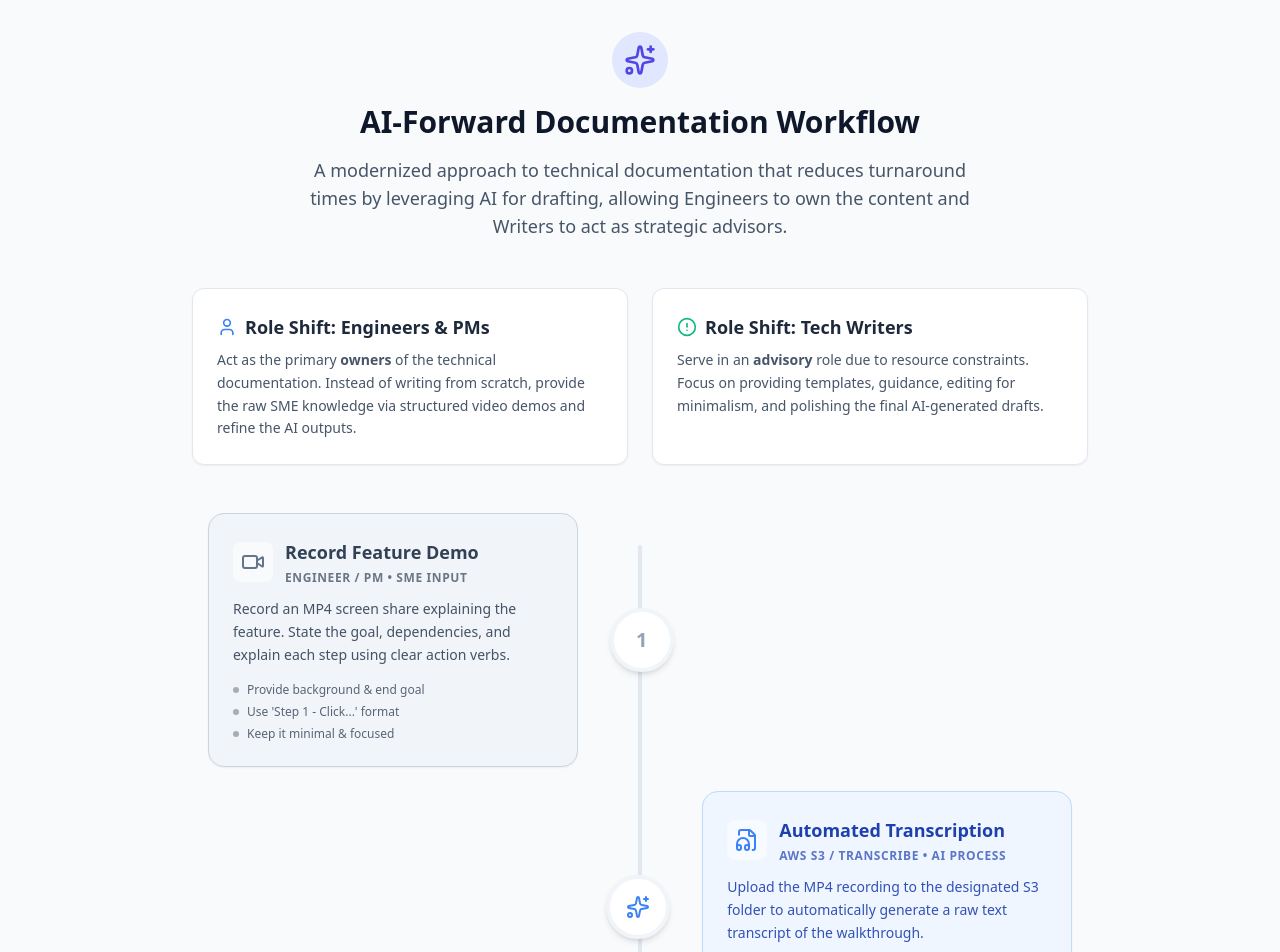
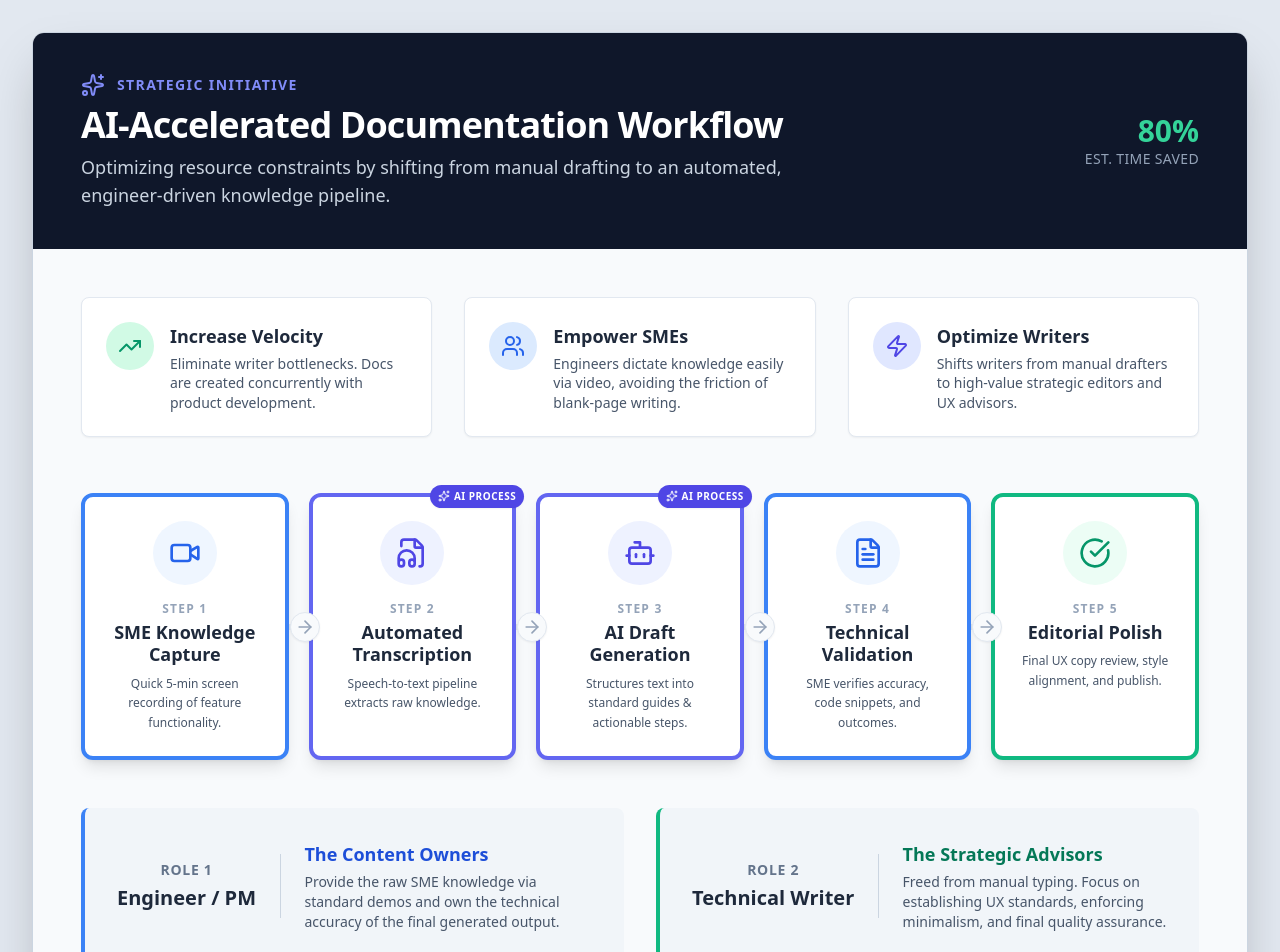
Before and after one commit to disquee/ai-docs-workflow, a React (Vite) app: page / in a window 1280 px wide. Shown: the top 952 px of the page. Built offline with nearby package versions, Linux system fonts and the light colour scheme.

Commit message:
updated to flat graphic

```diff
--- a/src/App.jsx
+++ b/src/App.jsx
@@ -1,176 +1,183 @@
 import React from 'react';
-import { Video, FileAudio, Bot, FileText, CheckCircle, ArrowDown, User, Sparkles, AlertCircle } from 'lucide-react';
+import { Video, FileAudio, Bot, FileText, CheckCircle, ArrowRight, Zap, TrendingUp, Users, Sparkles } from 'lucide-react';
 
 export default function App() {
   const steps = [
     {
       id: 1,
-      title: "Record Feature Demo",
+      title: "SME Knowledge Capture",
       owner: "Engineer / PM",
-      role: "SME Input",
       type: "human",
       icon: Video,
-      color: "bg-slate-100 border-slate-300 text-slate-700",
-      iconColor: "text-slate-500",
-      description: "Record an MP4 screen share explaining the feature. State the goal, dependencies, and explain each step using clear action verbs.",
-      details: ["Provide background & end goal", "Use 'Step 1 - Click...' format", "Keep it minimal & focused"]
+      color: "border-blue-500",
+      bgColor: "bg-blue-50",
+      iconColor: "text-blue-600",
+      description: "Quick 5-min screen recording of feature functionality."
     },
     {
       id: 2,
       title: "Automated Transcription",
-      owner: "AWS S3 / Transcribe",
-      role: "AI Process",
+      owner: "AWS S3 / AI",
       type: "ai",
       icon: FileAudio,
-      color: "bg-blue-50 border-blue-200 text-blue-800",
-      iconColor: "text-blue-500",
-      description: "Upload the MP4 recording to the designated S3 folder to automatically generate a raw text transcript of the walkthrough.",
-      details: ["Audio to text conversion", "Automated via S3 upload"]
+      color: "border-indigo-500",
+      bgColor: "bg-indigo-50",
+      iconColor: "text-indigo-600",
+      description: "Speech-to-text pipeline extracts raw knowledge."
     },
     {
       id: 3,
       title: "AI Draft Generation",
-      owner: "AI LLM tool",
-      role: "AI Process",
+      owner: "Cedric AI",
       type: "ai",
       icon: Bot,
-      color: "bg-indigo-50 border-indigo-200 text-indigo-800",
-      iconColor: "text-indigo-500",
-      description: "Run the raw transcript through AI tool to automatically organize, structure, and format the text into a standard guide.",
-      details: ["Formats raw text into User Guide", "Structures prerequisites & steps"]
+      color: "border-indigo-500",
+      bgColor: "bg-indigo-50",
+      iconColor: "text-indigo-600",
+      description: "Structures text into standard guides & actionable steps."
     },
     {
       id: 4,
-      title: "Formatting & API Updates",
+      title: "Technical Validation",
       owner: "Engineer / PM",
-      role: "Doc Owner",
       type: "human",
       icon: FileText,
-      color: "bg-slate-100 border-slate-300 text-slate-700",
-      iconColor: "text-slate-500",
-      description: "Review the AI-generated draft. Format the User Guide, update technical API references, and ensure all examples actually work.",
-      details: ["Test all examples", "Add full results for steps", "Address the 'sneaky gotchas'"]
+      color: "border-blue-500",
+      bgColor: "bg-blue-50",
+      iconColor: "text-blue-600",
+      description: "SME verifies accuracy, code snippets, and outcomes."
     },
     {
       id: 5,
-      title: "Advisory Review & Polish",
+      title: "Editorial Polish",
       owner: "Technical Writer",
-      role: "Advisory/Editor",
       type: "human",
       icon: CheckCircle,
-      color: "bg-emerald-50 border-emerald-200 text-emerald-800",
-      iconColor: "text-emerald-500",
-      description: "Writer reviews the draft for active voice, present tense, and minimalism. Final console content review is completed.",
-      details: ["Fix wordsmithing", "Ensure UX copy standards", "Final publish"]
+      color: "border-emerald-500",
+      bgColor: "bg-emerald-50",
+      iconColor: "text-emerald-600",
+      description: "Final UX copy review, style alignment, and publish."
     }
   ];
 
   return (
-    <div className="min-h-screen bg-slate-50 p-8 font-sans">
-      <div className="max-w-4xl mx-auto">
+    <div className="min-h-screen bg-slate-200 flex items-center justify-center p-4 md:p-8 font-sans">
+      {/* Presentation Slide Container */}
+      <div className="w-full max-w-7xl bg-white rounded-xl shadow-2xl overflow-hidden flex flex-col border border-slate-300 relative" style={{ minHeight: '900px' }}>
 
-        {/* Header Section */}
-        <header className="mb-12 text-center">
-          <div className="inline-flex items-center justify-center p-3 bg-indigo-100 rounded-full mb-4">
-            <Sparkles className="w-8 h-8 text-indigo-600" />
+        {/* Header Bar */}
+        <div className="bg-slate-900 text-white px-12 py-10 flex justify-between items-center">
+          <div>
+            <div className="flex items-center space-x-3 mb-2">
+              <Sparkles className="text-indigo-400 w-6 h-6" />
+              <h4 className="text-indigo-400 font-semibold tracking-widest uppercase text-sm">Strategic Initiative</h4>
+            </div>
+            <h1 className="text-4xl font-extrabold tracking-tight">AI-Accelerated Documentation Workflow</h1>
+            <p className="text-slate-300 mt-2 text-lg max-w-3xl">Optimizing resource constraints by shifting from manual drafting to an automated, engineer-driven knowledge pipeline.</p>
           </div>
-          <h1 className="text-3xl font-bold text-slate-900 mb-4">AI-Forward Documentation Workflow</h1>
-          <p className="text-lg text-slate-600 max-w-2xl mx-auto">
-            A modernized approach to technical documentation that reduces turnaround times by leveraging AI for drafting, allowing Engineers to own the content and Writers to act as strategic advisors.
-          </p>
-        </header>
-
-        {/* Strategy Callouts */}
-        <div className="grid grid-cols-1 md:grid-cols-2 gap-6 mb-12">
-          <div className="bg-white p-6 rounded-xl border border-slate-200 shadow-sm">
-            <h3 className="flex items-center text-lg font-semibold text-slate-800 mb-2">
-              <User className="w-5 h-5 mr-2 text-blue-500" />
-              Role Shift: Engineers & PMs
-            </h3>
-            <p className="text-slate-600 text-sm leading-relaxed">
-              Act as the primary <strong>owners</strong> of the technical documentation. Instead of writing from scratch, provide the raw SME knowledge via structured video demos and refine the AI outputs.
-            </p>
-          </div>
-          <div className="bg-white p-6 rounded-xl border border-slate-200 shadow-sm">
-            <h3 className="flex items-center text-lg font-semibold text-slate-800 mb-2">
-              <AlertCircle className="w-5 h-5 mr-2 text-emerald-500" />
-              Role Shift: Tech Writers
-            </h3>
-            <p className="text-slate-600 text-sm leading-relaxed">
-              Serve in an <strong>advisory</strong> role due to resource constraints. Focus on providing templates, guidance, editing for minimalism, and polishing the final AI-generated drafts.
-            </p>
+          <div className="hidden lg:flex items-center space-x-6">
+            <div className="text-right">
+              <div className="text-3xl font-bold text-emerald-400">80%</div>
+              <div className="text-sm text-slate-400 uppercase tracking-wide">Est. Time Saved</div>
+            </div>
           </div>
         </div>
 
-        {/* Workflow Diagram */}
-        <div className="relative">
-          {/* Connecting Line */}
-          <div className="absolute left-8 top-8 bottom-8 w-1 bg-slate-200 rounded-full md:left-1/2 md:-ml-0.5 z-0 hidden md:block"></div>
+        {/* Main Content Area */}
+        <div className="flex-grow p-12 pb-16 flex flex-col justify-between bg-slate-50">
 
-          <div className="space-y-6 relative z-10">
-            {steps.map((step, index) => {
-              const Icon = step.icon;
-              const isEven = index % 2 === 0;
+          {/* Top Row: The Value Proposition */}
+          <div className="grid grid-cols-3 gap-8 mb-10">
+            <div className="bg-white p-6 rounded-lg border border-slate-200 shadow-sm flex items-start space-x-4">
+              <div className="bg-emerald-100 p-3 rounded-full"><TrendingUp className="w-6 h-6 text-emerald-600" /></div>
+              <div>
+                <h3 className="font-bold text-slate-800 text-lg">Increase Velocity</h3>
+                <p className="text-sm text-slate-600 leading-snug mt-1">Eliminate writer bottlenecks. Docs are created concurrently with product development.</p>
+              </div>
+            </div>
+            <div className="bg-white p-6 rounded-lg border border-slate-200 shadow-sm flex items-start space-x-4">
+              <div className="bg-blue-100 p-3 rounded-full"><Users className="w-6 h-6 text-blue-600" /></div>
+              <div>
+                <h3 className="font-bold text-slate-800 text-lg">Empower SMEs</h3>
+                <p className="text-sm text-slate-600 leading-snug mt-1">Engineers dictate knowledge easily via video, avoiding the friction of blank-page writing.</p>
+              </div>
+            </div>
+            <div className="bg-white p-6 rounded-lg border border-slate-200 shadow-sm flex items-start space-x-4">
+              <div className="bg-indigo-100 p-3 rounded-full"><Zap className="w-6 h-6 text-indigo-600" /></div>
+              <div>
+                <h3 className="font-bold text-slate-800 text-lg">Optimize Writers</h3>
+                <p className="text-sm text-slate-600 leading-snug mt-1">Shifts writers from manual drafters to high-value strategic editors and UX advisors.</p>
+              </div>
+            </div>
+          </div>
 
-              return (
-                <div key={step.id} className={`flex flex-col md:flex-row items-center ${isEven ? 'md:flex-row-reverse' : ''}`}>
+          {/* Middle Row: The Workflow Pipeline */}
+          <div className="relative flex-grow flex items-center mb-12 mt-4">
+            {/* Background connecting line */}
+            <div className="absolute top-1/2 left-0 w-full h-1.5 bg-slate-200 -translate-y-1/2 z-0"></div>
 
-                  {/* Empty space for alternating layout on desktop */}
-                  <div className="hidden md:block md:w-1/2"></div>
+            <div className="grid grid-cols-5 gap-5 w-full relative z-10">
+              {steps.map((step, index) => {
+                const Icon = step.icon;
+                return (
+                  <div key={step.id} className="relative flex flex-col">
+                    {/* Node */}
+                    <div className={`bg-white border-4 ${step.color} rounded-xl p-6 shadow-lg flex flex-col items-center text-center h-full relative z-10`}>
+                      {step.type === 'ai' && (
+                        <div className="absolute -top-3 -right-3 bg-indigo-600 text-white text-[10px] font-bold px-2 py-1 rounded-full shadow-sm uppercase tracking-wider flex items-center">
+                          <Sparkles className="w-3 h-3 mr-1" /> AI Process
+                        </div>
+                      )}
 
-                  {/* Center Node / Number */}
-                  <div className="flex-shrink-0 w-16 h-16 rounded-full bg-white border-4 border-slate-100 shadow-md flex items-center justify-center z-10 my-4 md:my-0 mx-4 relative">
-                    {step.type === 'ai' ? (
-                      <Sparkles className={`w-6 h-6 ${step.iconColor}`} />
-                    ) : (
-                      <span className="text-xl font-bold text-slate-400">{step.id}</span>
+                      <div className={`${step.bgColor} p-4 rounded-full mb-4`}>
+                        <Icon className={`w-8 h-8 ${step.iconColor}`} />
+                      </div>
+
+                      <span className="text-xs font-bold text-slate-400 uppercase tracking-widest mb-1">Step {step.id}</span>
+                      <h3 className="font-bold text-slate-800 text-lg mb-2 leading-tight">{step.title}</h3>
+                      <p className="text-xs text-slate-600 leading-relaxed">{step.description}</p>
+                    </div>
+
+                    {/* Arrows between nodes */}
+                    {index < steps.length - 1 && (
+                      <div className="absolute top-1/2 -right-4 -translate-y-1/2 z-20 text-slate-400 bg-slate-50 rounded-full border border-slate-200 shadow-sm p-1 hidden lg:block" style={{ transform: 'translate(50%, -50%)' }}>
+                        <ArrowRight className="w-5 h-5" />
+                      </div>
                     )}
                   </div>
+                );
+              })}
+            </div>
+          </div>
 
-                  {/* Content Card */}
-                  <div className="w-full md:w-1/2 px-4">
-                    <div className={`p-6 rounded-2xl border shadow-sm ${step.color} transition-transform hover:-translate-y-1 duration-200`}>
-                      <div className="flex items-start justify-between mb-3">
-                        <div className="flex items-center">
-                          <div className={`p-2 rounded-lg bg-white bg-opacity-50 mr-3`}>
-                            <Icon className={`w-6 h-6 ${step.iconColor}`} />
-                          </div>
-                          <div>
-                            <h3 className="font-bold text-lg">{step.title}</h3>
-                            <div className="text-xs font-semibold uppercase tracking-wider opacity-70 mt-1">
-                              {step.owner} • {step.role}
-                            </div>
-                          </div>
-                        </div>
-                      </div>
+          {/* Bottom Row: Role Definition */}
+          <div className="grid grid-cols-2 gap-8">
+            <div className="bg-slate-100 rounded-lg p-8 border-l-4 border-blue-500 flex items-center space-x-6">
+              <div className="flex-shrink-0 text-center">
+                <span className="block text-sm text-slate-500 font-bold uppercase tracking-wider mb-1">Role 1</span>
+                <span className="block text-xl font-black text-slate-800">Engineer / PM</span>
+              </div>
+              <div className="w-px h-16 bg-slate-300"></div>
+              <div>
+                <strong className="text-blue-700 block mb-1 text-lg">The Content Owners</strong>
+                <p className="text-sm text-slate-600">Provide the raw SME knowledge via standard demos and own the technical accuracy of the final generated output.</p>
+              </div>
+            </div>
 
-                      <p className="text-sm opacity-90 mb-4 leading-relaxed">
-                        {step.description}
-                      </p>
+            <div className="bg-slate-100 rounded-lg p-8 border-l-4 border-emerald-500 flex items-center space-x-6">
+              <div className="flex-shrink-0 text-center">
+                <span className="block text-sm text-slate-500 font-bold uppercase tracking-wider mb-1">Role 2</span>
+                <span className="block text-xl font-black text-slate-800">Technical Writer</span>
+              </div>
+              <div className="w-px h-16 bg-slate-300"></div>
+              <div>
+                <strong className="text-emerald-700 block mb-1 text-lg">The Strategic Advisors</strong>
+                <p className="text-sm text-slate-600">Freed from manual typing. Focus on establishing UX standards, enforcing minimalism, and final quality assurance.</p>
+              </div>
+            </div>
+          </div>
 
-                      <ul className="space-y-1.5">
-                        {step.details.map((detail, i) => (
-                          <li key={i} className="text-xs flex items-center opacity-80">
-                            <span className="w-1.5 h-1.5 rounded-full bg-current opacity-50 mr-2"></span>
-                            {detail}
-                          </li>
-                        ))}
-                      </ul>
-                    </div>
-                  </div>
-
-                  {/* Mobile connecting arrow */}
-                  {index < steps.length - 1 && (
-                    <div className="md:hidden flex justify-center w-full my-2 text-slate-300">
-                      <ArrowDown className="w-6 h-6" />
-                    </div>
-                  )}
-                </div>
-              );
-            })}
-          </div>
         </div>
-
       </div>
     </div>
   );
```
